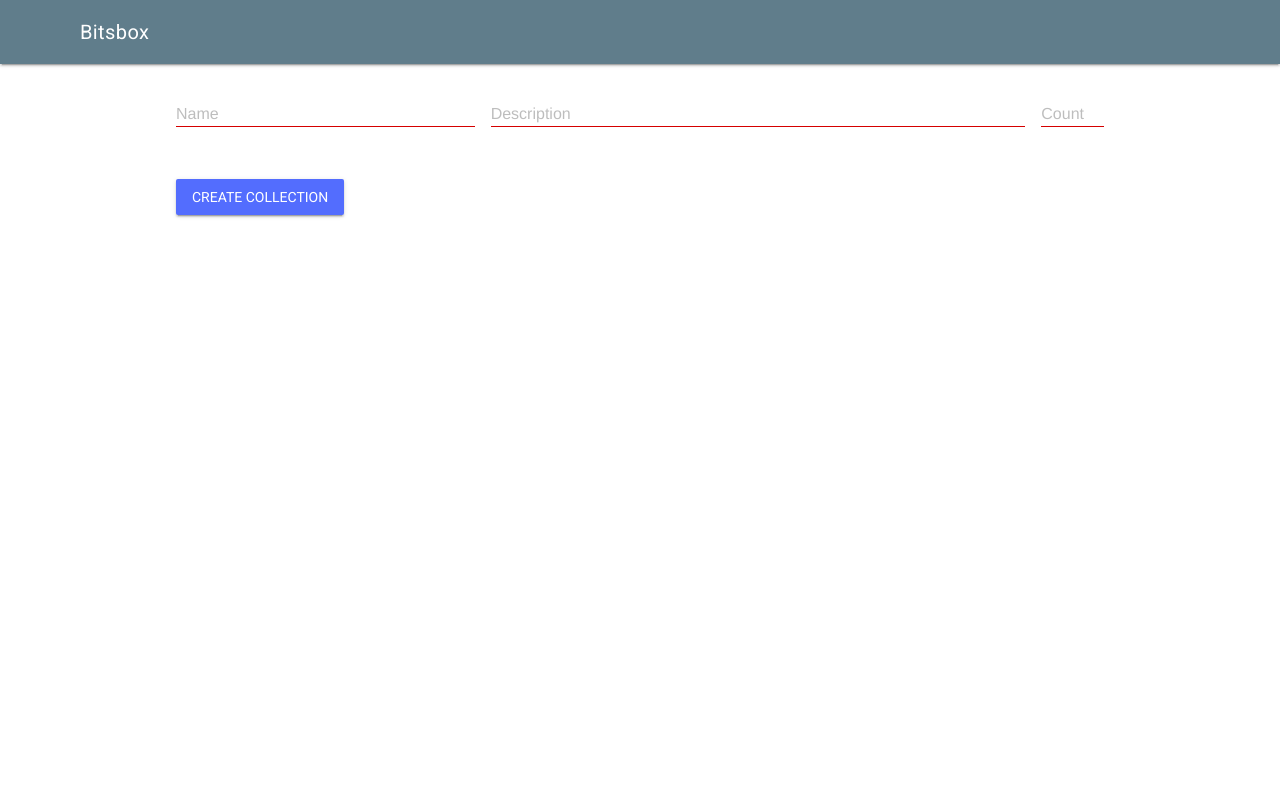
After one commit to rjw57/bitsbox, a Flask app: page /collections/new in a window 1280 px wide. The commit adds this page. Run offline with Flask 2, Linux system fonts and the light colour scheme; some libraries are stand-ins or nearby versions.

Commit message:
add adding collection support

```diff
--- a/bitsbox/config/dev.py
+++ b/bitsbox/config/dev.py
@@ -1 +1,4 @@
+from bitsbox._util import token_urlsafe
+
 DATABASE='db.sqlite'
+SECRET_KEY=token_urlsafe()
--- a/bitsbox/schema.sql
+++ b/bitsbox/schema.sql
@@ -75,15 +75,15 @@ create table drawers (
     foreign key(location_id) references locations(id)
 );
 
--- A collection exists within a drawer. More than one collection may be within a
--- drawer.
+-- A collection exists (optionally) within a drawer. More than one collection
+-- may be within a drawer.
 drop table if exists collections;
 create table collections (
     id integer primary key autoincrement,
     name text not null,
     description text not null,
     contents_count integer not null,
-    drawer_id integer not null,
+    drawer_id integer,
 
     foreign key(drawer_id) references drawers(id)
 );
--- /dev/null
+++ b/bitsbox/static/css/main.css
@@ -0,0 +1,20 @@
+.page-content {
+    max-width: 960px;
+    margin: auto auto;
+}
+
+.fab {
+    position: fixed;
+    right: 32px;
+    bottom: 32px;
+}
+
+.collection-card {
+    display: block;
+    text-decoration: inherit;
+    color: inherit;
+}
+
+.collection-card:hover {
+    background-color: #e0e0e0 !important;
+}
--- a/bitsbox/templates/_layout/base.html
+++ b/bitsbox/templates/_layout/base.html
@@ -1,43 +1,77 @@
 <!DOCTYPE html>
-<html>
+<html lang="en">
   <head>
     <title>{% block title %}{{ config.title }}{% endblock %}</title>
-    <link href="https://fonts.googleapis.com/icon?family=Material+Icons" rel="stylesheet">
-    <link type="text/css" rel="stylesheet" href="https://cdnjs.cloudflare.com/ajax/libs/materialize/0.97.8/css/materialize.min.css" media="screen,projecstion"/>
+
+    <meta charset="utf-8">
+    <meta http-equiv="X-UA-Compatible" content="IE=edge">
     <meta name="viewport" content="width=device-width, initial-scale=1.0"/>
+    {% block meta %}{% endblock %}
+
+    <link
+      href="https://fonts.googleapis.com/icon?family=Material+Icons"
+      rel="stylesheet">
+    <link
+      href="https://fonts.googleapis.com/css?family=Roboto:regular,bold,italic,thin,light,bolditalic,black,medium&amp;lang=en"
+      rel="stylesheet">
+    <link
+      href="https://code.getmdl.io/1.3.0/material.blue_grey-indigo.min.css"
+      rel="stylesheet">
+    <link
+      href="{{ url_for('static', filename='css/main.css') }}"
+      rel="stylesheet">
     {% block styles %}{% endblock %}
+
     {% block head %}{% endblock %}
   </head>
 
   <body>
     {% block body %}
-    <nav>
-      <div class="nav-wrapper container">
-        <a href="{{ url_for('ui.index') }}" class="brand-logo">Bitsbox</a>
-        {#
-        <ul id="nav-mobile" class="right hide-on-med-and-down">
-          <li><a href="sass.html">Sass</a></li>
-          <li><a href="badges.html">Components</a></li>
-          <li><a href="collapsible.html">JavaScript</a></li>
-        </ul>
-        #}
-      </div>
-    </nav>
-    <div class="container">{% block content %}{% endblock %}</div>
+    <div class="mdl-layout mdl-js-layout mdl-layout--fixed-header">
+      <header class="mdl-layout__header">
+        <div class="mdl-layout__header-row">
+          <span class="mdl-layout-title">Bitsbox</span>
+        </div>
+        <div class="mdl-layout-spacer"></div>
+        <nav class="mdl-navigation">
+          {# TODO:
+          <a class="mdl-navigation__link" href="">Containers</a>
+          #}
+        </nav>
+      </header>
+
+      {% block main %}
+      <main class="mdl-layout__content">
+        <div class="page-content">
+          {% block content %}{% endblock %}
+        </div>
+      </main>
+      {% endblock %}
+    </div>
+
+    {# Snackbar #}
+    <div aria-live="assertive" aria-atomic="true" aria-relevant="text"
+         class="mdl-snackbar mdl-js-snackbar">
+      <div class="mdl-snackbar__text"></div>
+      <button type="button" class="mdl-snackbar__action"></button>
+    </div>
+
+    <div id="messages" style="display: none">
+      {{ get_flashed_messages() | join(', ') }}
+    </div>
+
     {% endblock %}
-    <script type="text/javascript" src="https://code.jquery.com/jquery-2.1.1.min.js"></script>
-    <script type="text/javascript" src="https://cdnjs.cloudflare.com/ajax/libs/materialize/0.97.8/js/materialize.min.js"></script>
-    {% with messages = get_flashed_messages() %}
-    {% if messages %}
-    <script type="text/javascript">
-    $(document).ready(function() {
-      {% for message in messages %}
-      Materialize.toast('{{ message }}', 5000);
-      {% endfor %}
-    });
+    <script src="https://code.jquery.com/jquery-2.1.1.min.js"></script>
+    <script src="https://code.getmdl.io/1.3.0/material.min.js"></script>
+    {% block scripts %}{% endblock %}
+    <script>
+      $(window).load(function() {
+        var notification = document.querySelector('.mdl-js-snackbar');
+        var messages = $('#messages').text().trim();
+        if(messages !== '') {
+          notification.MaterialSnackbar.showSnackbar({ message: messages });
+        }
+      });
     </script>
-    {% endif %}
-    {% endwith %}
-    {% block scripts %}{% endblock %}
   </body>
 </html>
--- /dev/null
+++ b/bitsbox/templates/collection_create.html
@@ -0,0 +1,36 @@
+{% extends "_layout/base.html" %}
+
+{% block content %}
+
+<form action="{{ url_for('ui.collection_create') }}" method="post">
+  <div class="mdl-grid">
+    <div class="mdl-textfield mdl-js-textfield mdl-cell mdl-cell--4-col">
+      <input class="mdl-textfield__input" type="text" id="name" name="name"
+             required>
+      <label class="mdl-textfield__label" for="name">Name</label>
+    </div>
+    <div class="mdl-textfield mdl-js-textfield mdl-cell mdl-cell--7-col">
+      <input class="mdl-textfield__input" type="text" id="description"
+             name="description" required>
+      <label class="mdl-textfield__label" for="description">
+        Description
+      </label>
+    </div>
+    <div class="mdl-textfield mdl-js-textfield mdl-cell mdl-cell--1-col">
+      <input class="mdl-textfield__input" type="number" id="count"
+             name="count" min="0" required>
+      <label class="mdl-textfield__label" for="count">
+        Count
+      </label>
+    </div>
+  </div>
+  <div class="mdl-grid">
+    <div class="mdl-cell mdl-cell--12-col">
+      <button type="submit" class="mdl-button mdl-js-button mdl-button--raised mdl-button--accent">
+        Create collection
+      </button>
+    </div>
+  </div>
+</form>
+
+{% endblock %}
--- a/bitsbox/ui.py
+++ b/bitsbox/ui.py
@@ -1,6 +1,8 @@
 import json
 
-from flask import Blueprint, render_template, abort, request, redirect, url_for
+from flask import (
+    Blueprint, render_template, abort, request, redirect, url_for, flash
+)
 
 from .model import get_db
 
@@ -8,6 +10,66 @@ blueprint = Blueprint('ui', __name__)
 
 @blueprint.route('/')
 def index():
+    return redirect(url_for('ui.collections'))
+
+@blueprint.route('/collections')
+def collections():
+    db = get_db()
+    context = {
+        'collections': db.execute('''
+            SELECT
+                collections.id AS collection_id, collections.name AS name,
+                collections.description AS description,
+                collections.contents_count AS contents_count,
+                drawers.id AS drawer_id, drawers.label AS drawer_label,
+                cabinets.id AS cabinet_id, cabinets.name AS cabinet_name
+            FROM
+                collections
+            LEFT OUTER JOIN
+                drawers ON drawers.id = collections.drawer_id
+            LEFT OUTER JOIN
+                locations ON drawers.location_id = locations.id
+            LEFT OUTER JOIN
+                cabinets ON locations.cabinet_id = cabinets.id
+            ORDER BY
+                name, collection_id
+        '''),
+    }
+    return render_template('collections.html', **context)
+
+@blueprint.route('/collections/new', methods=['GET', 'POST'])
+def collection_create():
+    if request.method == 'GET':
+        return render_template('collection_create.html')
+
+    db = get_db()
+
+    # This is the POST request, extract the form values
+    name = request.values.get('name', '')
+    if name == '':
+        abort(400)
+
+    description = request.values.get('description', '')
+    if description == '':
+        abort(400)
+
+    contents_count = int(request.values.get('count', 0))
+
+    # Create the collection
+    db.execute('''
+        INSERT INTO
+            collections (name, description, contents_count)
+        VALUES
+            (?, ?, ?)
+    ''', (name, description, contents_count))
+    db.commit()
+
+    flash('Collection "{}" created'.format(name))
+
+    return redirect(url_for('ui.collections'))
+
+@blueprint.route('/cabinets')
+def cabinets():
     db = get_db()
 
     context = {
@@ -112,50 +174,6 @@ def drawer(drawer_id):
 
     return render_template('drawer.html', **context)
 
-@blueprint.route('/drawer/<int:drawer_id>/collections/new', methods=['GET', 'POST'])
-def drawer_collection_new(drawer_id):
-    db = get_db()
-
-    context = {
-        'drawer': db.execute('''
-            SELECT
-                drawers.id AS id,
-                drawers.label AS label
-            FROM
-                drawers
-            WHERE
-                drawers.id = ?
-        ''', (drawer_id,)).fetchone(),
-    }
-
-    if context['drawer'] is None:
-        abort(404)
-
-    # Handle simple GET request
-    if request.method == 'GET':
-        return render_template('collection_add.html', **context)
-
-    # This is the POST request, extract the form values
-    name = request.values.get('name', '')
-    if name == '':
-        abort(400)
-
-    description = request.values.get('description', '')
-    if description == '':
-        abort(400)
-
-    contents_count = int(request.values.get('contents_count', 0))
-
-    # Create the collection
-    db.execute('''
-        INSERT INTO
-            collections (name, description, contents_count, drawer_id)
-        VALUES
-            (?, ?, ?, ?)
-    ''', (name, description, contents_count, drawer_id))
-    db.commit()
-
-    return redirect(url_for('ui.drawer', drawer_id=drawer_id))
 
 @blueprint.app_template_filter('fromjson')
 def fromjson_filter(s):
```
Also changed, not shown: bitsbox/templates/_layout/dark.html (added, +9 -0 lines), bitsbox/templates/collection_add.html (deleted, +0 -37 lines), bitsbox/templates/collections.html (added, +40 -0 lines).
